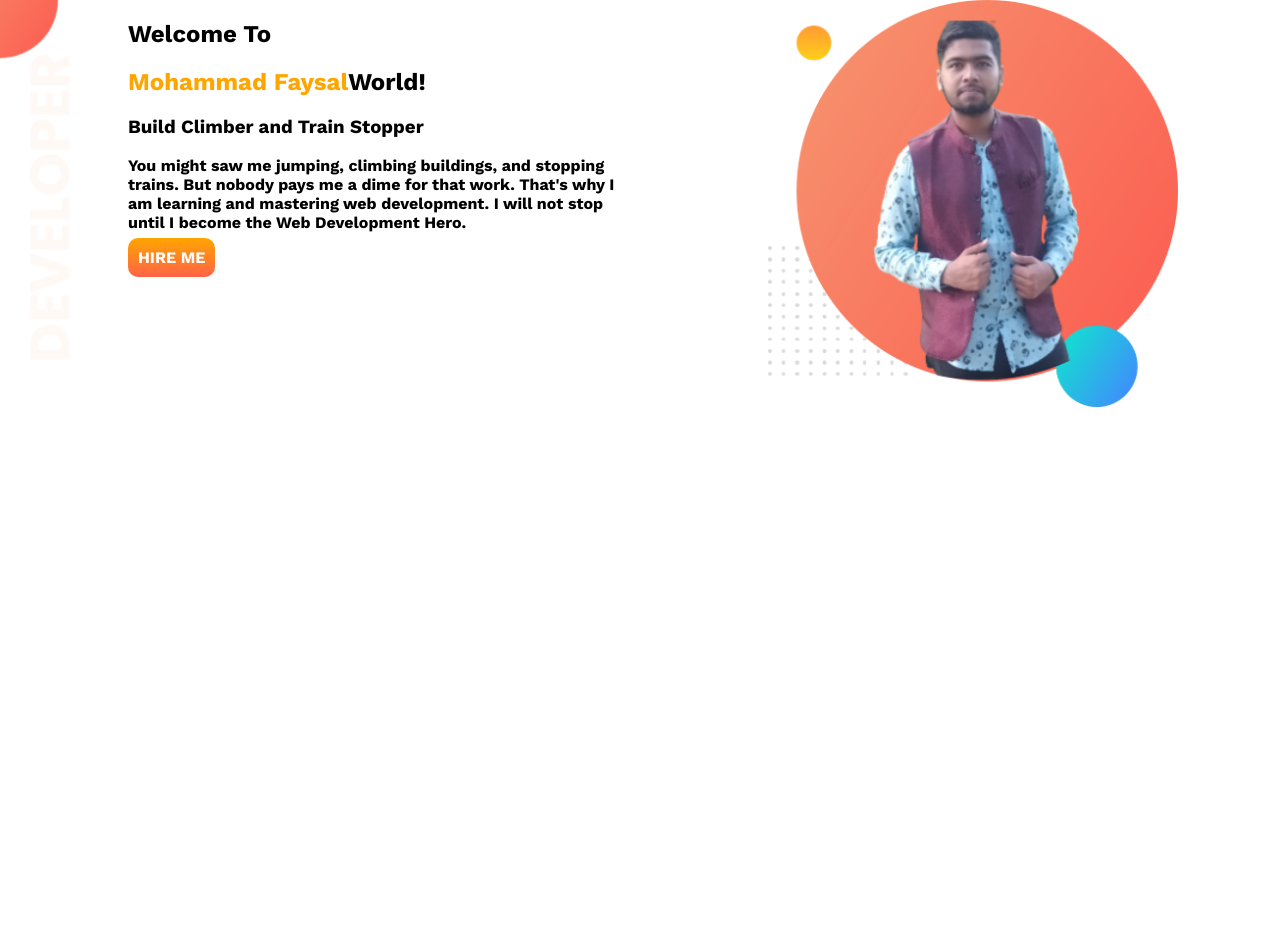
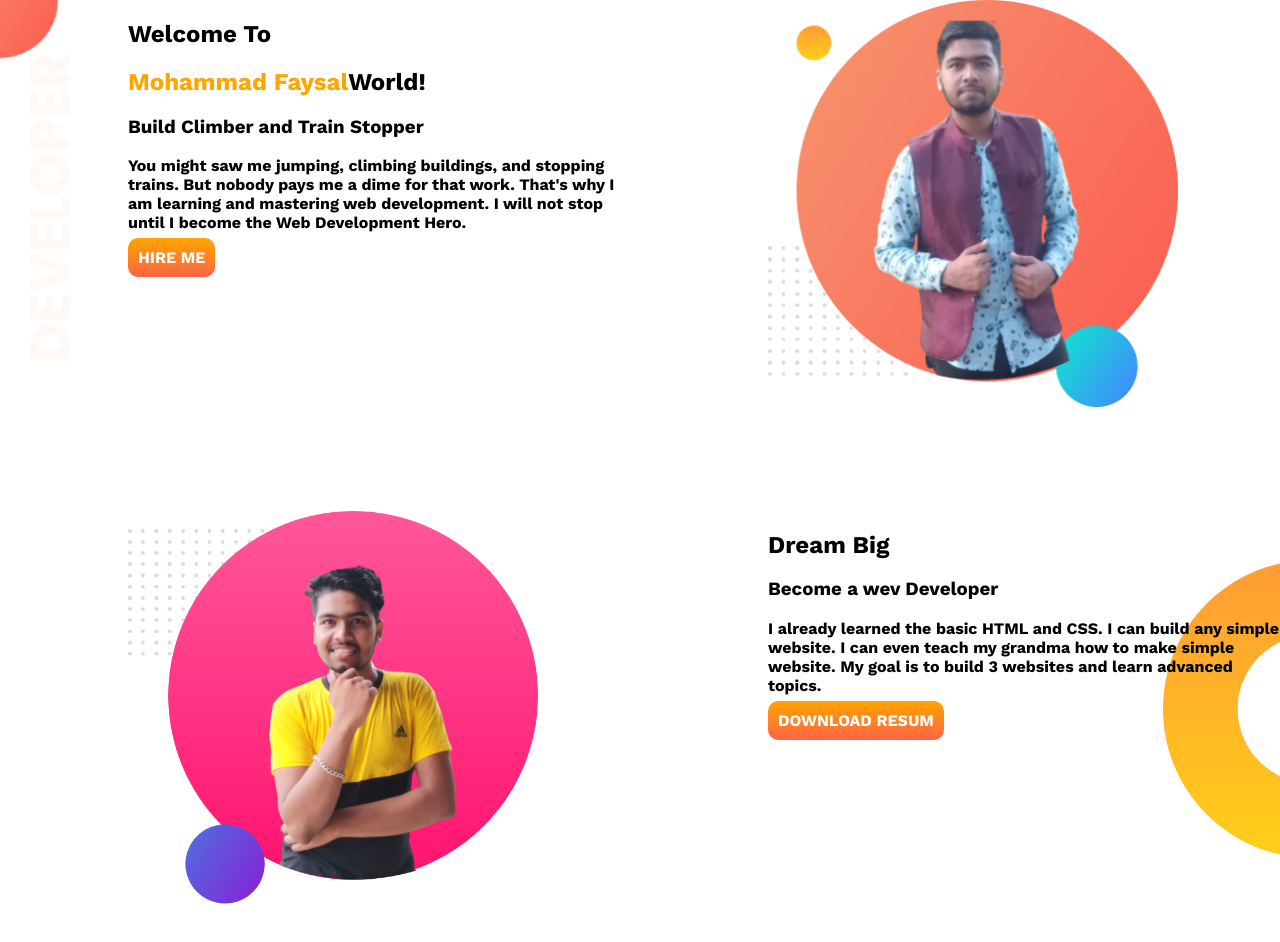
Before and after one commit to MohammadFaysal731/my-protfolio-1, a plain HTML site: page index.html in a window 1280 px wide. Before the commit the page ends 800 px from the top, so only its background shows below. Drawn offline with nearby package versions, Linux system fonts and the light colour scheme.

Commit message:
drem bg added

```diff
--- a/index.html
+++ b/index.html
@@ -34,7 +34,21 @@
         </div>
 
         <div class="haif-width">
-            <img src="image/Faysal.png">
+            <img src="image/Faysal.png" alt="faysal 1">
+        </div>
+    </section>
+
+    <section class="drem-bg">
+        <div class="haif-width">
+            <img src="image/Faysal2.png" alt="faysay 2">
+        </div>
+
+        <div class="haif-width">
+            <h1>Dream Big</h1>
+            <h3>Become a wev Developer</h3>
+            <p>I already learned the basic HTML and CSS. I can build any simple website. I can even teach my grandma how
+                to make simple website. My goal is to build 3 websites and learn advanced topics.</p>
+            <a target="_blank" class="link-button" href="">DOWNLOAD RESUM</a>
         </div>
     </section>
 
--- a/styel.css
+++ b/styel.css
@@ -18,7 +18,7 @@ margin: 0%;
 }
 section{
     display: flex;
-
+    margin-bottom: 100px;
 
 }
 .haif-width{
@@ -32,3 +32,8 @@ section{
     background-image: url(image/top-banner.png);
     background-repeat: no-repeat;
 }
+.drem-bg{
+    background-image: url(image/dream-bg.png);
+    background-repeat: no-repeat;
+    background-position:right;
+}
```
